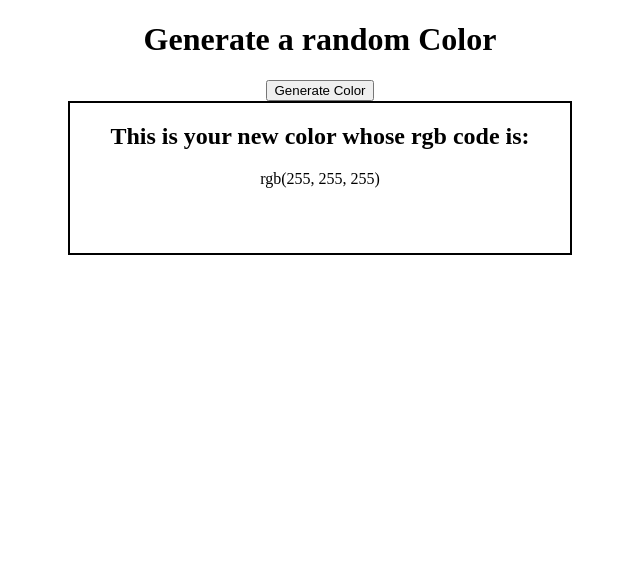
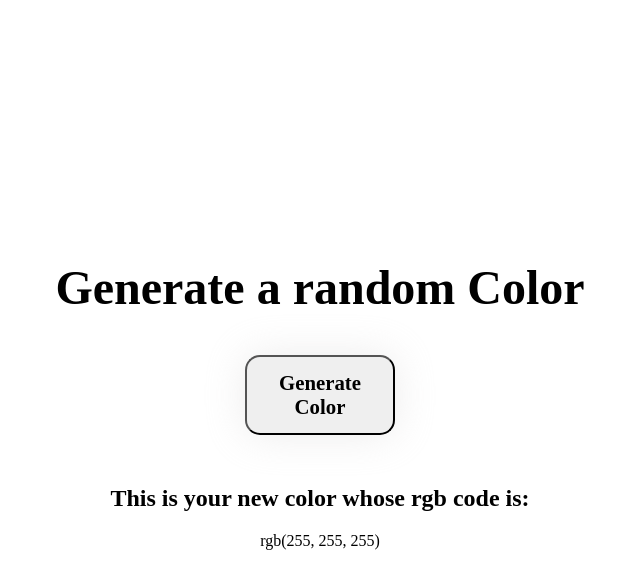
Before and after one commit to bssingh01/random-color, a plain HTML site: page index.html in a window 1280 px wide. Shown: the whole page, without its empty margins (320-960 px from the left). Drawn offline with Linux system fonts and the light colour scheme.

Commit message:
Update colorGenerator.css

```diff
--- a/colorGenerator.css
+++ b/colorGenerator.css
@@ -1,15 +1,34 @@
 body {
   text-align: center;
+  overflow: hidden;
 }
 
-.box {
-  height: 150px;
-  width: 500px;
-  border: 2px solid black;
-  background-color: white;
-  margin: auto;
+.container {
+  display: flex;
+  height: 100vh;
+  flex-direction: column;
+  justify-content: center;
+  align-items: center;
 }
 
 button {
   cursor: pointer;
+  font-size: 1.3em;
+  font-weight: bold;
+  font-family: "Times New Roman", Times, serif;
+  height: 80px;
+  width: 150px;
+  min-width: 100px;
+  border-radius: 15px;
+  box-shadow: 0 0 40px rgba(226, 225, 225, 0.622);
+  margin: 20% 0;
 }
+h1 {
+  font-size: 3em;
+  margin: 10px;
+}
+div > h1,
+.box > h2 {
+  font-family: "Times New Roman", Times, serif;
+  text-shadow: 0 0 7px #fff, 0 0 10px #fff, 0 0 21px #fff;
+}
```
